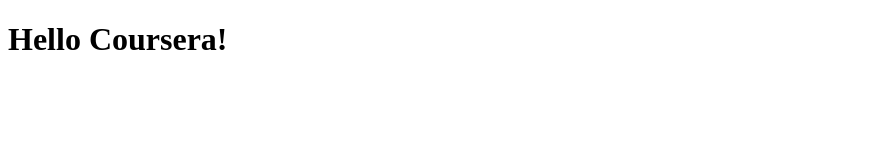
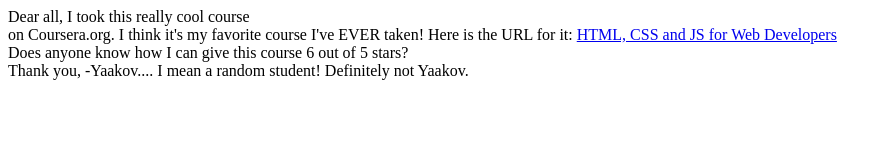
Before and after one commit to lateefah1/coursera-test, a plain HTML site: page index.html in a window 1280 px wide. Shown: the whole page, without its empty margins (0-892 px from the left). Drawn offline with Linux system fonts and the light colour scheme.

Commit message:
Assignmnent Commit 1

```diff
--- a/index.html
+++ b/index.html
@@ -1,10 +1,16 @@
-<!DOCTYPE html>
-<html>
-<head>
-	<meta charset="utf-8">
-	<title>Hello Coursera!</title>
-</head>
-<body>
-	<h1>Hello Coursera!</h1>
-</body>
-</html>
+<div>Dear all,
+<span>I took this really cool course
+</span></div>
+<span>on Coursera.org. I think it's
+my favorite course I've EVER taken!
+Here is the URL for it:
+</span>
+<a href="...">HTML, CSS and JS for Web Developers</a>
+<div>
+Does anyone know how I can give this course 6
+out of 5 stars?
+</div>
+<div>
+Thank you,
+-Yaakov.... I mean a random student! Definitely not Yaakov.
+</div>
```
Also changed, not shown: mod2-solution/index.html (added).
